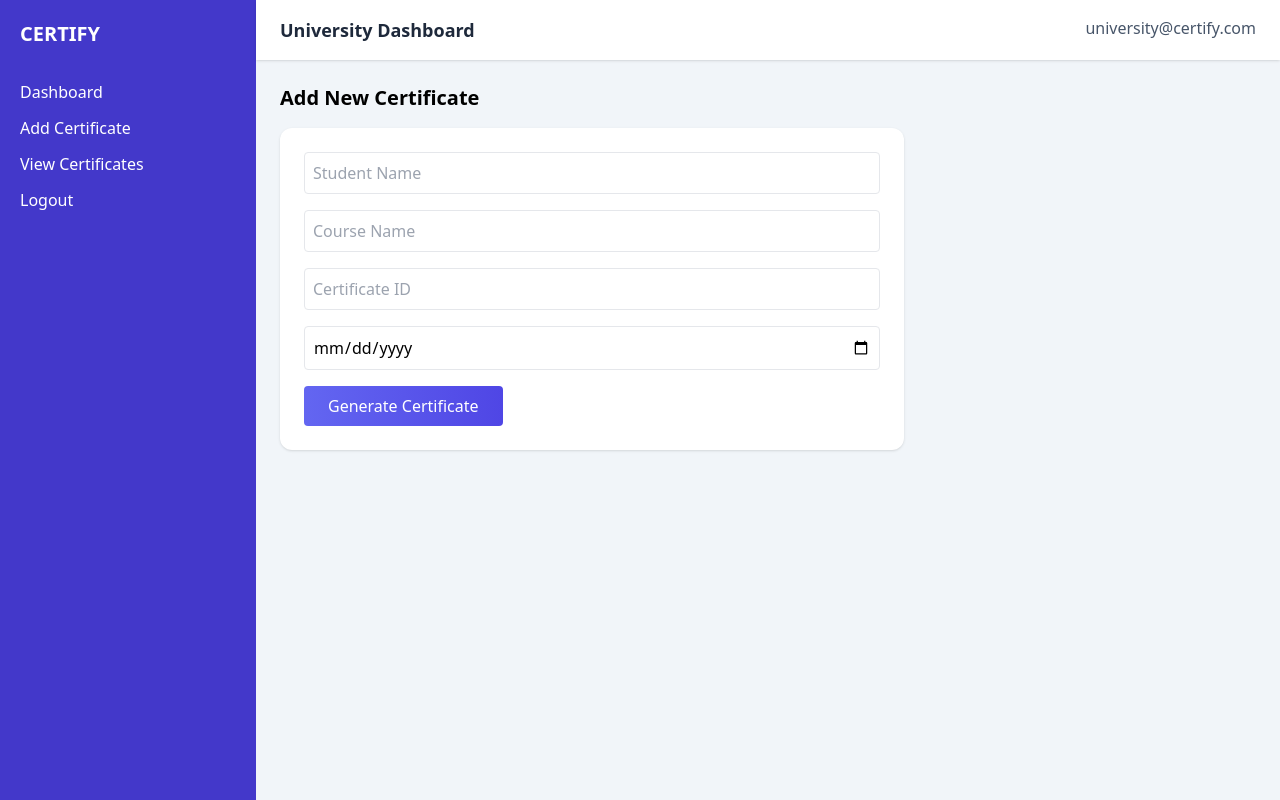
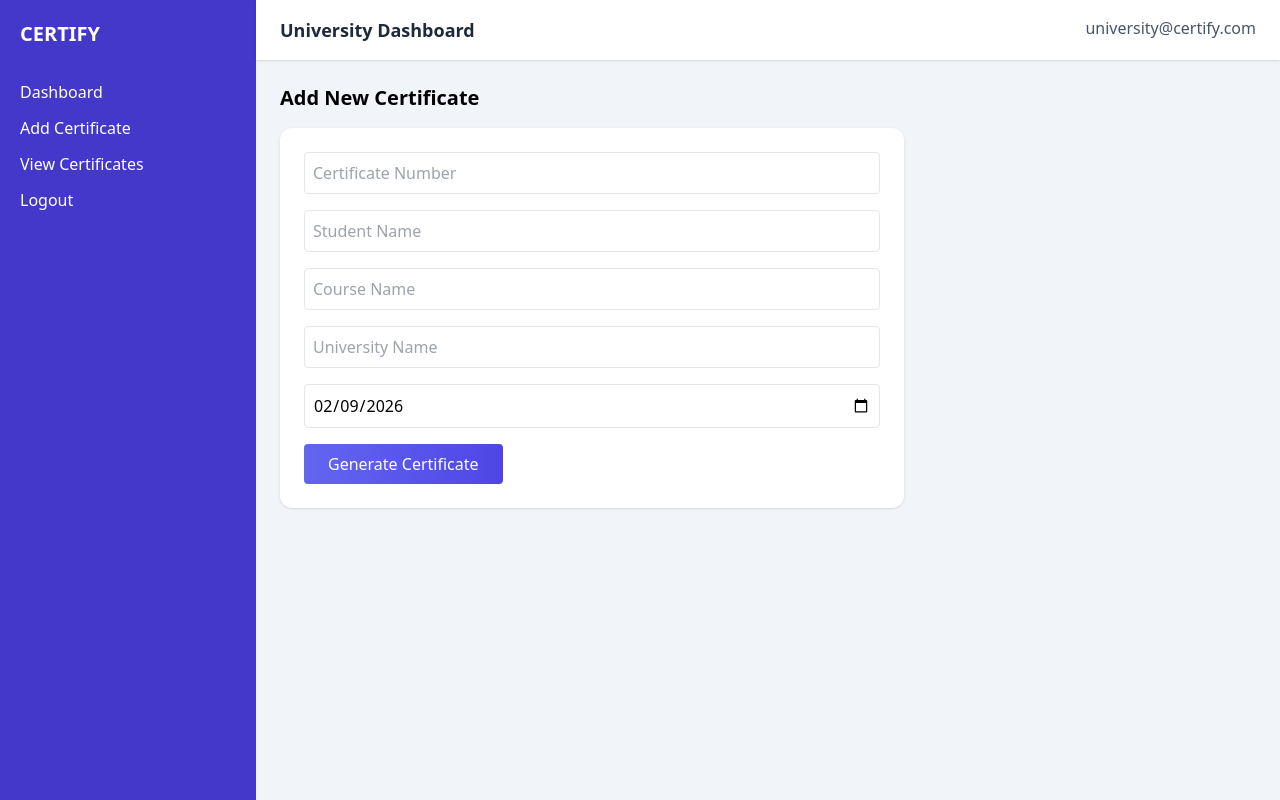
Before and after one commit to muhamed-shahid/certify-project, a React (Vite) app in the folder client/: page /university/addCertificate in a window 1280 px wide. Built offline with nearby package versions, Linux system fonts and the light colour scheme.

Commit message:
Connected add certificate frontend and backend

```diff
--- a/client/package.json
+++ b/client/package.json
@@ -13,6 +13,7 @@
     "axios": "^1.13.2",
     "react": "^19.2.0",
     "react-dom": "^19.2.0",
+    "react-hot-toast": "^2.6.0",
     "react-router-dom": "^7.10.1"
   },
   "devDependencies": {
--- a/client/src/main.jsx
+++ b/client/src/main.jsx
@@ -2,9 +2,11 @@ import React from "react";
 import ReactDOM from "react-dom/client";
 import "./index.css";
 import App from "./App.jsx";
+import {Toaster} from "react-hot-toast"
 
 ReactDOM.createRoot(document.getElementById("root")).render(
   <React.StrictMode>
     <App />
+    <Toaster/>
   </React.StrictMode>
 );
--- a/client/src/pages/university/AddCertificate.jsx
+++ b/client/src/pages/university/AddCertificate.jsx
@@ -1,8 +1,51 @@
-import React from 'react'
+import React, { useState } from 'react'
 import UniversitySidebar from '../../components/UniversitySidebar'
 import UniversityHeader from '../../components/UniversityHeader'
+import axios from "axios"
+import toast from "react-hot-toast"
 
 const AddCertificate = () => {
+
+  const [formData,setFormData] = useState({
+    certificateNumber:"",
+    studentName:"",
+    courseName:"",
+    universityName:"",
+    issueDate: new Date().toISOString().split("T")[0],
+  })
+
+  // const [message,setMessage] = useState("")
+  const [error,setError] = useState("")
+  const handleChange = (e)=>{
+    setFormData({
+      ...formData,[e.target.name]:e.target.value,
+    })
+  }
+
+  const handleSubmit = async(e)=>{
+
+    try{
+      const res = await axios.post("http://localhost:5055/api/certificates/add",formData)
+
+      toast.success(res.data.message)
+      setError("")
+
+      setFormData({
+        certificateNumber:"",
+        studentName:"",
+        courseName:"",
+        universityName:"",
+        issueDate:new Date().toISOString().split("T")[0],
+
+      })
+    }
+    catch (err){
+      setError(
+        err.response?.data?.message||"Server error. Please try again later"
+      )
+
+    }
+  }
   return (
     <div className='flex'>
         <UniversitySidebar/>
@@ -11,12 +54,19 @@ const AddCertificate = () => {
             <div className='p-6 max-w-2xl'>
                 <h2 className="text-xl font-bold mb-4">Add New Certificate</h2>
                 <div className='bg-white p-6 rounded-xl shadow space-y-4'>
-                    <input className='w-full border p-2 rounded' placeholder='Student Name'/>
-                    <input className='w-full border p-2 rounded' placeholder='Course Name'/>
-                    <input className='w-full border p-2 rounded' placeholder='Certificate ID'/>
-                    <input type="date" className='w-full border p-2 rounded' />
+                    <input className='w-full border p-2 rounded' placeholder='Certificate Number' name='certificateNumber' value={formData.certificateNumber} onChange={handleChange}/>
+                    <input className='w-full border p-2 rounded' placeholder='Student Name'name='studentName' onChange={handleChange} value={formData.studentName}/>
+                    <input className='w-full border p-2 rounded' placeholder='Course Name' name='courseName' onChange={handleChange} value={formData.courseName}/>
+                    <input className='w-full border p-2 rounded' placeholder='University Name' name='universityName' onChange={handleChange} value={formData.universityName}/>
+                    <input className='w-full border p-2 rounded' type='date' name='issueDate' onChange={handleChange} value={formData.issueDate}/>
+                  <button type='button' onClick={handleSubmit} className='bg-gradient-to-r from-indigo-500 to-indigo-600 text-white px-6 py-2 rounded'>Generate Certificate</button>
 
-                    <button className='bg-gradient-to-r from-indigo-500 to-indigo-600 text-white px-6 py-2 rounded'>Generate Certificate</button>
+                  {/* {message && (
+                    <p className="mt-3 text-sm text-blue-600">{message}</p>
+                  )}  */}
+                  {error && (
+                    <p className="mt-3 text-sm text-red-600">{error}</p>
+                  )}
                 </div>
             </div>
     </div>
```
Also changed, not shown: 2 other files (tests, documents, lock files or other folders).
